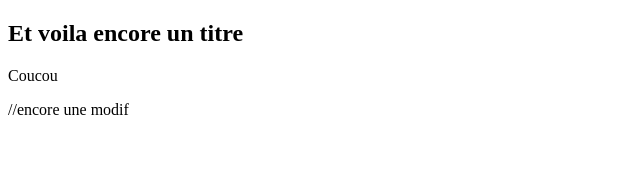
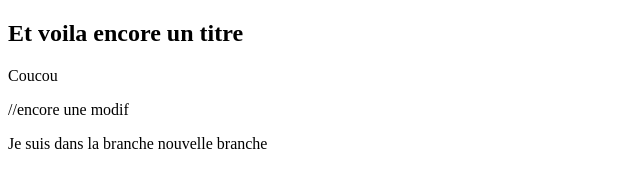
Before and after one commit to benitocoste/testgit, a plain HTML site: page index.html in a window 1280 px wide. Shown: the whole page, without its empty margins (0-640 px from the left). Drawn offline with Linux system fonts and the light colour scheme.

Commit message:
ajout du p nouvelle branche

```diff
--- a/index.html
+++ b/index.html
@@ -11,6 +11,6 @@
 	<body>
 		<h2>Et voila encore un titre</h2>
 		<p>Coucou</p>//encore une modif
-
+		<p>Je suis dans la branche nouvelle branche</p>
 	</body>
 </html>
```
